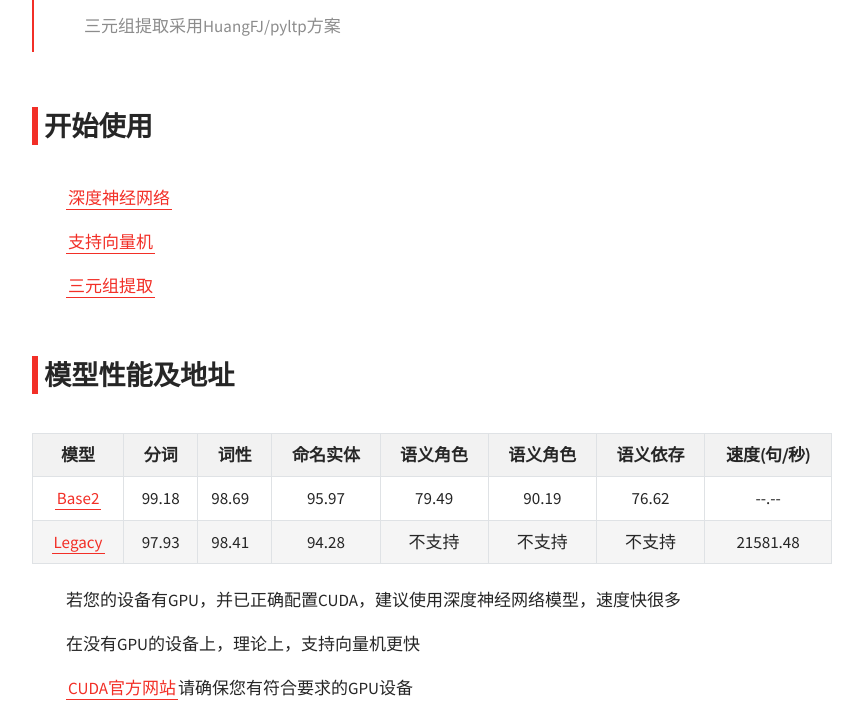
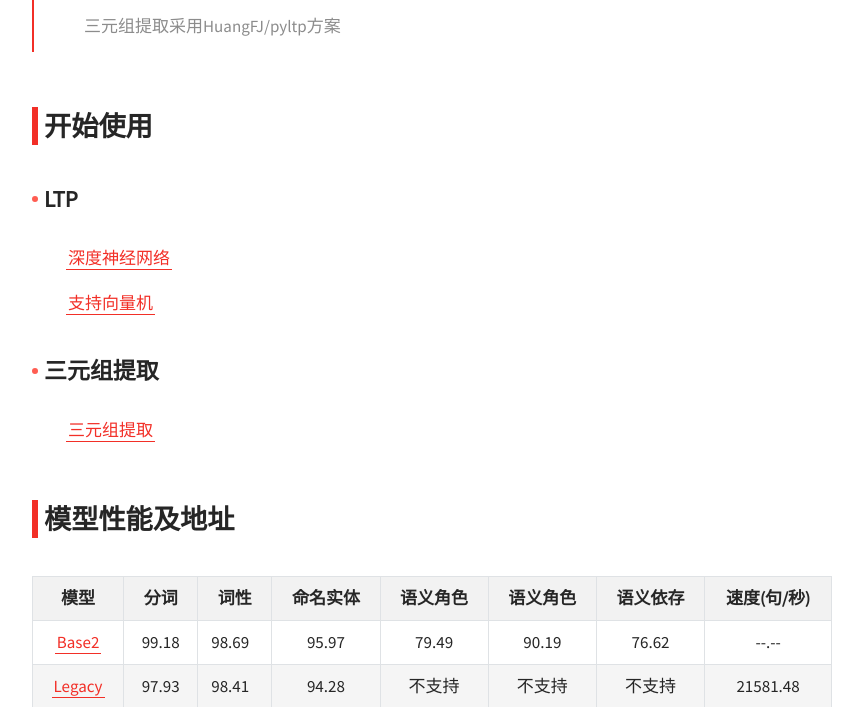
Before and after one commit to kingwingfly/NLP-Flask, a Flask app: page / in a window 1280 px wide. Shown: the part 376-1083 px from the top of the page, without its empty margins (208-1071 px from the left). Run offline with Flask 2, Linux system fonts and the light colour scheme.

Commit message:
功能分类 	modified:   templates/index.html

```diff
--- a/templates/index.html
+++ b/templates/index.html
@@ -1896,8 +1896,10 @@
                 <p><span>三元组提取采用HuangFJ/pyltp方案</span></p>
             </blockquote>
             <h2>开始使用</h2>
+            <h3>LTP</h3>
             <p><a href="/DNN"><span>深度神经网络</span></a><span> </span></p>
             <p><a href="/SVM"><span>支持向量机</span></a></p>
+            <h3>三元组提取</h3>
             <p><a href="/Triples"><span>三元组提取</span></a></p>
             <h2 id='模型性能及下载地址'>模型性能及地址</h2>
             <figure>
```
